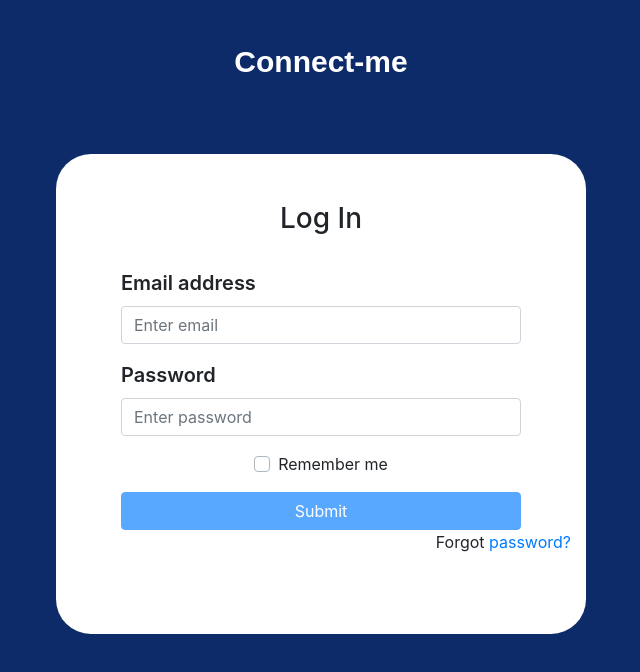
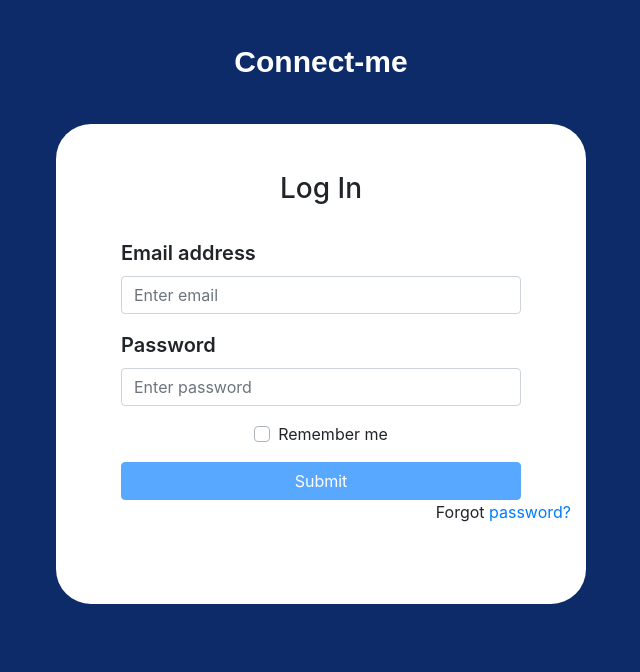
Before and after one commit to devansh2001/connect-me, a React (Create React App) app in the folder front-end/react/: page /log-in in a window 1280 px wide. Shown: the top 672 px of the page, without its empty margins (319-959 px from the left). Built offline with nearby package versions, Linux system fonts and the light colour scheme.

Commit message:
Adjusted margins for log in page

```diff
--- a/front-end/react/src/index.css
+++ b/front-end/react/src/index.css
@@ -96,7 +96,7 @@ code {
 }
 .parent-window {
   height: 60vh;
-  margin-top: 80px;
+  margin-top: 50px;
   background-color: white;
   border-radius: 35px;
 }
```
Also changed, not shown: front-end/react/src/components/create-user/Login.js (line endings or trailing spaces).
